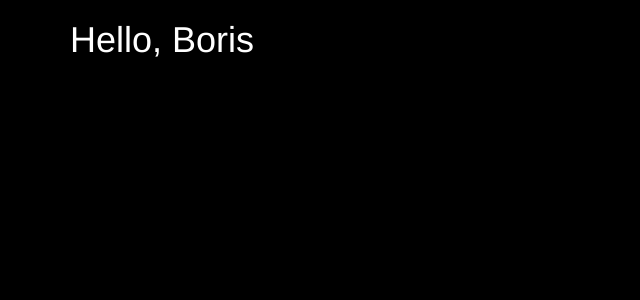
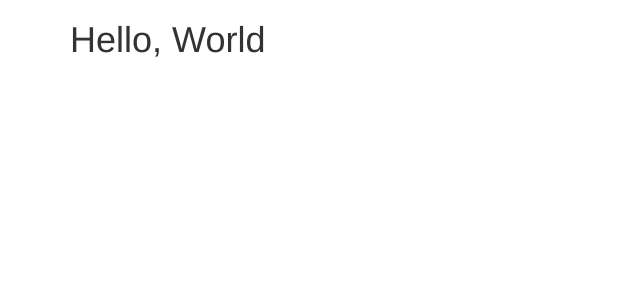
Before and after one commit to lewagon/react-boilerplate, a React app: page / in a window 1280 px wide. Shown: the top 300 px of the page, without its empty margins (0-640 px from the left). Built offline with nearby package versions, Linux system fonts and the light colour scheme.

Commit message:
Upgrade package.json & add some scripts

```diff
--- a/assets/stylesheets/application.scss
+++ b/assets/stylesheets/application.scss
@@ -1,4 +1,3 @@
 body {
-  color: white;
-  background-color: black;
+  font-family: Helvetica;
 }
--- a/package.json
+++ b/package.json
@@ -13,6 +13,7 @@
     "eslint-plugin-import": "^2.7.0",
     "eslint-plugin-jsx-a11y": "^5.1.1",
     "eslint-plugin-react": "^7.3.0",
+    "gh-pages": "^1.1.0",
     "html-loader": "^0.5.1",
     "html-webpack-plugin": "^2.30.1",
     "node-sass": "^4.5.3",
@@ -24,5 +25,10 @@
   "dependencies": {
     "react": "16.0.0",
     "react-dom": "16.0.0"
+  },
+  "scripts": {
+    "start":  "webpack-dev-server",
+    "lint":   "eslint './src/**/*.js' './src/**/*.jsx'",
+    "deploy": "webpack -p && gh-pages -d dist"
   }
 }
--- a/src/index.jsx
+++ b/src/index.jsx
@@ -10,4 +10,4 @@ import '../assets/stylesheets/application.scss';
 const Hello = props => <h1>Hello, {props.name}</h1>;
 
 // render an instance of the component in the DOM
-ReactDOM.render(<Hello name="Boris" />, document.querySelector('.container'));
+ReactDOM.render(<Hello name="World" />, document.querySelector('.container'));
```
Also changed, not shown: 2 other files (tests, documents, lock files or other folders).
